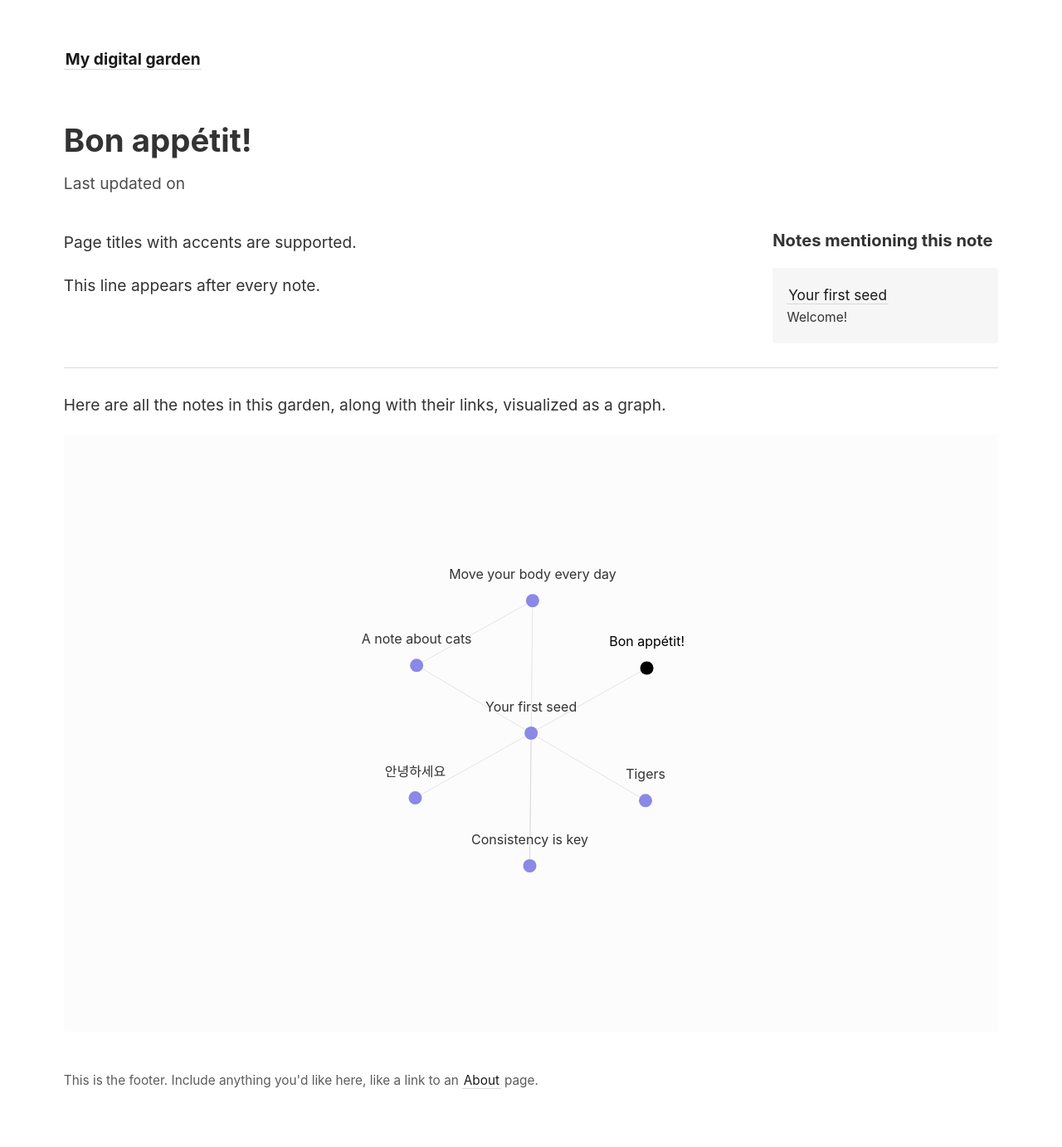
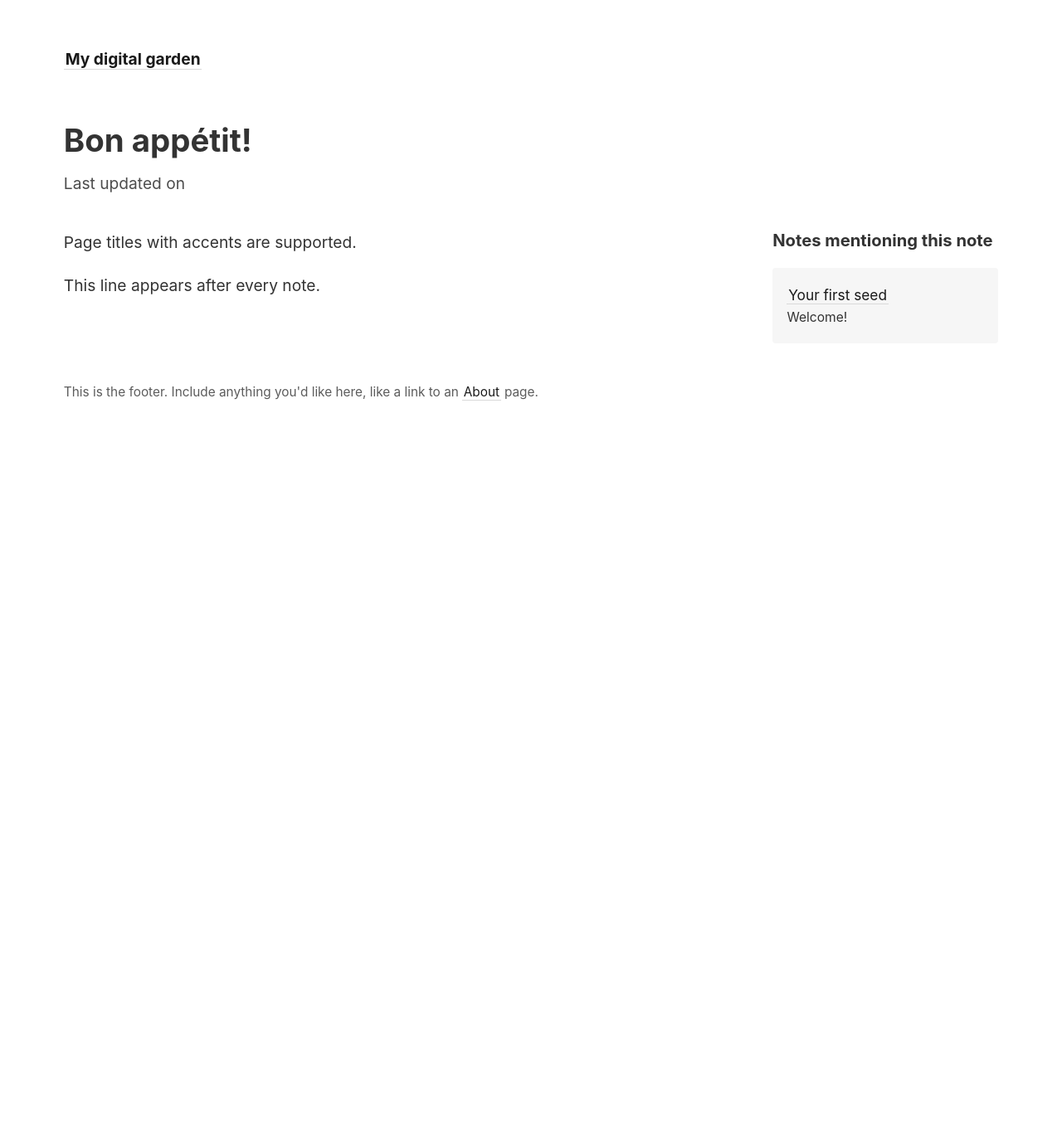
Before and after one commit to boopiebloop/The-Hex-Dungeon-Wiki, a Jekyll site: the page built from _notes/accents.md, in a window 1280 px wide. Shown: the whole page at 83% size. Built offline with Jekyll 4.4.1, drawn with Linux system fonts in a browser that asks for light colours; after the commit the page ends 900 px from its top, so only the background shows below that.

Commit message:
Update note.html

```diff
--- a/_layouts/note.html
+++ b/_layouts/note.html
@@ -39,9 +39,3 @@
     </side>
   </div>
 </article>
-
-<hr>
-
-<p>Here are all the notes in this garden, along with their links, visualized as a graph.</p>
-
-{% include notes_graph.html %}
```
